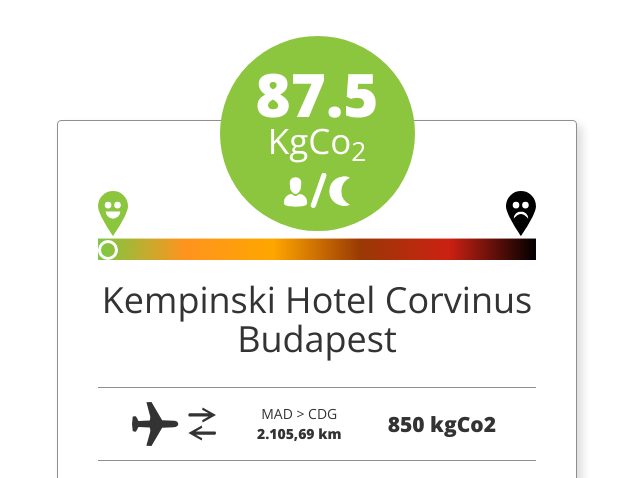
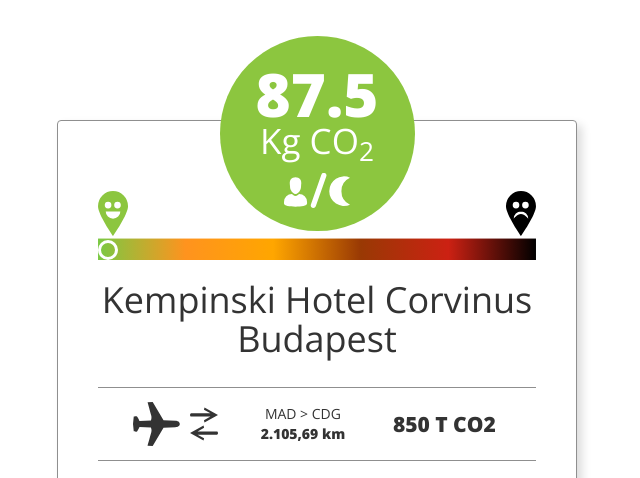
Before and after one commit to hackaTrips-2017-SOS10/SOS10, a browser extension: page design/SOS10_HTML/index.html in a window 1280 px wide. Shown: the top 478 px of the page, without its empty margins (323-963 px from the left). Drawn offline with nearby package versions, Linux system fonts and the light colour scheme.

Commit message:
Cambio textos

```diff
--- a/design/SOS10_HTML/index.html
+++ b/design/SOS10_HTML/index.html
@@ -22,7 +22,7 @@
 				<div class="circle">
 					<strong>87.5</strong>
 					<div>
-						KgCo<sub>2</sub>
+						Kg CO<sub>2</sub>
 					</div>
 					<img src="images/userNight.svg" alt="">
 				</div><!-- // circle -->
@@ -39,7 +39,7 @@
 						<strong>2.105,69 km</strong>
 					</div>
 					<div class="footprint">
-						<strong>850 kgCo2</strong>
+						<strong>850 T CO2</strong>
 					</div>
 				</div>
 				<div class="hotels">
```
